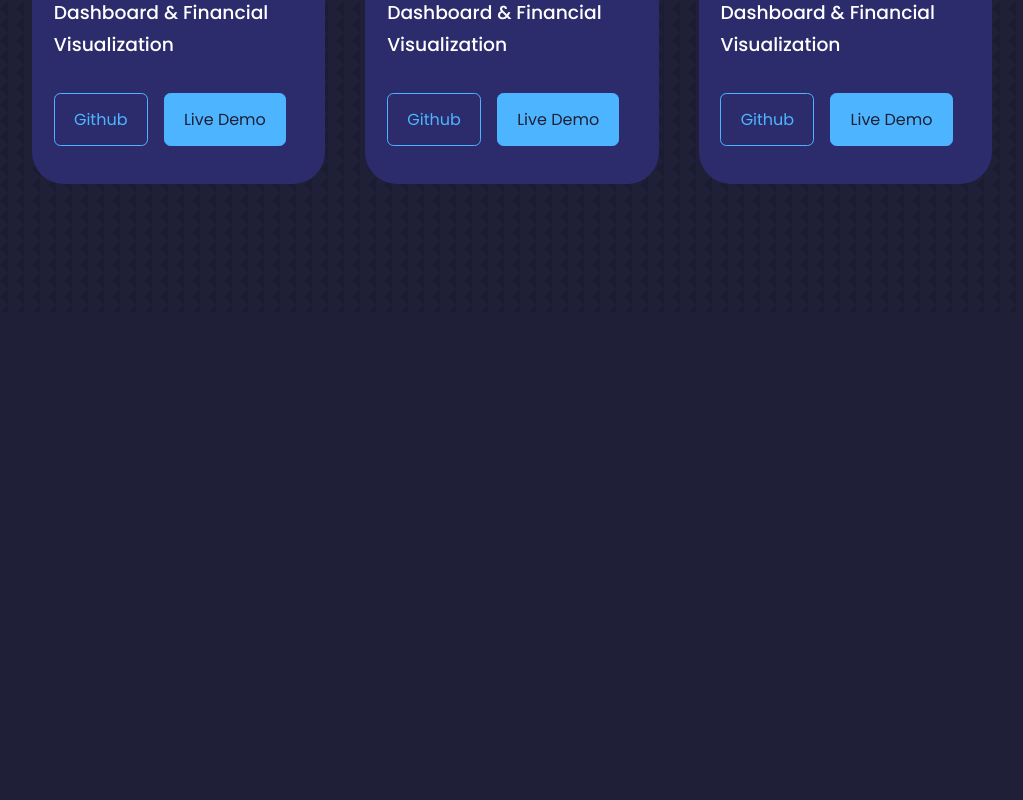
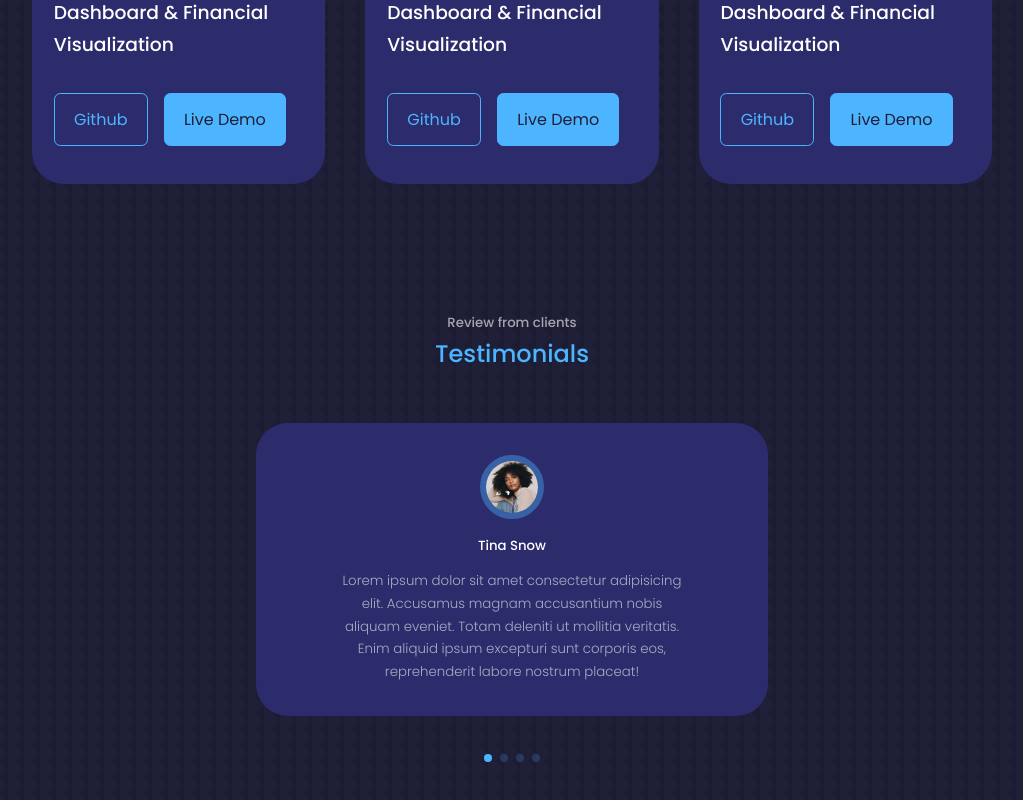
Before and after one commit to nick-levshin/portfolio, a React (Create React App) app: page / in a window 1280 px wide. Shown: the part 4335-5135 px from the top of the page, without its empty margins (128-1151 px from the left). Before the commit the page ends 4647 px from the top, so only its background shows below. Built offline with nearby package versions, Linux system fonts and the light colour scheme.

Commit message:
feat: add testimonials component

```diff
--- a/package.json
+++ b/package.json
@@ -11,6 +11,7 @@
     "react-dom": "^18.1.0",
     "react-icons": "^4.4.0",
     "react-scripts": "5.0.1",
+    "swiper": "^8.2.5",
     "web-vitals": "^2.1.4"
   },
   "scripts": {
--- a/src/components/App.jsx
+++ b/src/components/App.jsx
@@ -4,7 +4,7 @@ import About from './about/About';
 import Experience from './experience/Experience';
 import Services from './services/Services';
 import Portfolio from './portfolio/Portfolio';
-import Destimonials from './destimonials/Destimonials';
+import Testimonials from './testimonials/Testimonials';
 import Contacts from './contacts/Contacts';
 import Footer from './footer/Footer';
 
@@ -17,7 +17,7 @@ const App = () => {
       <Experience />
       <Services />
       <Portfolio />
-      <Destimonials />
+      <Testimonials />
       <Contacts />
       <Footer />
     </>
--- a/src/components/destimonials/Destimonials.jsx
+++ /dev/null
@@ -1,8 +0,0 @@
-import React from 'react';
-import './Destimonials.sass';
-
-const Destimonials = () => {
-  return <section id="destimonials"></section>;
-};
-
-export default Destimonials;
--- /dev/null
+++ b/src/components/testimonials/Testimonials.jsx
@@ -0,0 +1,66 @@
+import React from 'react';
+import './Testimonials.sass';
+import AVTR1 from '../../assets/avatar1.jpg';
+import AVTR2 from '../../assets/avatar2.jpg';
+import AVTR3 from '../../assets/avatar3.jpg';
+import AVTR4 from '../../assets/avatar4.jpg';
+import { Pagination } from 'swiper';
+import { SwiperSlide, Swiper } from 'swiper/react';
+import 'swiper/css';
+import 'swiper/css/pagination';
+
+const Testimonials = () => {
+  const testimonialsItems = [
+    {
+      avatar: AVTR1,
+      name: 'Tina Snow',
+      review:
+        'Lorem ipsum dolor sit amet consectetur adipisicing elit. Accusamus magnam accusantium nobis aliquam eveniet. Totam deleniti ut mollitia veritatis. Enim aliquid ipsum excepturi sunt corporis eos, reprehenderit labore nostrum placeat!',
+    },
+    {
+      avatar: AVTR2,
+      name: 'Shatta Wale',
+      review:
+        'Lorem ipsum dolor sit amet consectetur adipisicing elit. Accusamus magnam accusantium nobis aliquam eveniet. Totam deleniti ut mollitia veritatis. Enim aliquid ipsum excepturi sunt corporis eos, reprehenderit labore nostrum placeat!',
+    },
+    {
+      avatar: AVTR3,
+      name: 'Kwame Despite',
+      review:
+        'Lorem ipsum dolor sit amet consectetur adipisicing elit. Accusamus magnam accusantium nobis aliquam eveniet. Totam deleniti ut mollitia veritatis. Enim aliquid ipsum excepturi sunt corporis eos, reprehenderit labore nostrum placeat!',
+    },
+    {
+      avatar: AVTR4,
+      name: 'Nana Ama McBrown',
+      review:
+        'Lorem ipsum dolor sit amet consectetur adipisicing elit. Accusamus magnam accusantium nobis aliquam eveniet. Totam deleniti ut mollitia veritatis. Enim aliquid ipsum excepturi sunt corporis eos, reprehenderit labore nostrum placeat!',
+    },
+  ];
+
+  return (
+    <section id="testimonials">
+      <h5>Review from clients</h5>
+      <h2>Testimonials</h2>
+
+      <Swiper
+        modules={[Pagination]}
+        spaceBetween={40}
+        slidesPerView={1}
+        pagination={{ clickable: true }}
+        className="container testimonials__container"
+      >
+        {testimonialsItems.map((item) => (
+          <SwiperSlide key={item.name} className="testimonial">
+            <div className="client__avatar">
+              <img src={item.avatar} alt={item.Swipername} />
+            </div>
+            <h5 className="client__name">{item.name}</h5>
+            <small className="client__review">{item.review}</small>
+          </SwiperSlide>
+        ))}
+      </Swiper>
+    </section>
+  );
+};
+
+export default Testimonials;
--- /dev/null
+++ b/src/components/testimonials/Testimonials.sass
@@ -0,0 +1,45 @@
+@import '../../utils/variables'
+
+.container.testimonials__container
+  width: 40%
+  padding-bottom: 4rem
+
+.client__avatar
+  width: 4rem
+  aspect-ratio: 1/1
+  overflow: hidden
+  border-radius: 50%
+  margin: 0 auto 1rem
+  border: 0.4rem solid $primary-variant-color
+
+.testimonial
+  background-color: $background-variant-color
+  text-align: center
+  padding: 2rem
+  border-radius: 2rem
+  user-select: none
+
+.client__review
+  color: $light-color
+  font-weight: 300
+  display: block
+  width: 80%
+  margin: 0.8rem auto 0
+
+.swiper-pagination-clickable .swiper-pagination-bullet
+  background-color: $primary-color
+
+// ==================== MEDIA QUERIES (MEDIUM DEVICES) ==================== //
+
+@media screen and (max-width: 1024px)
+  .container.testimonials__container
+    width: 60%
+
+// ==================== MEDIA QUERIES (SMALL DEVICES) ==================== //
+
+@media screen and (max-width: 600px)
+  .container.testimonials__container
+    width: $container-width-sm
+
+  .client__review
+    width: $container-width-sm
```
Also changed, not shown: src/components/destimonials/Destimonials.sass (deleted), 1 other file (tests, documents, lock files or other folders).
